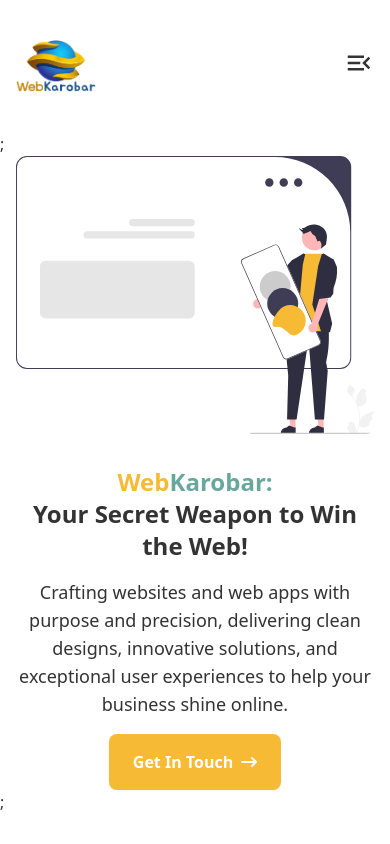
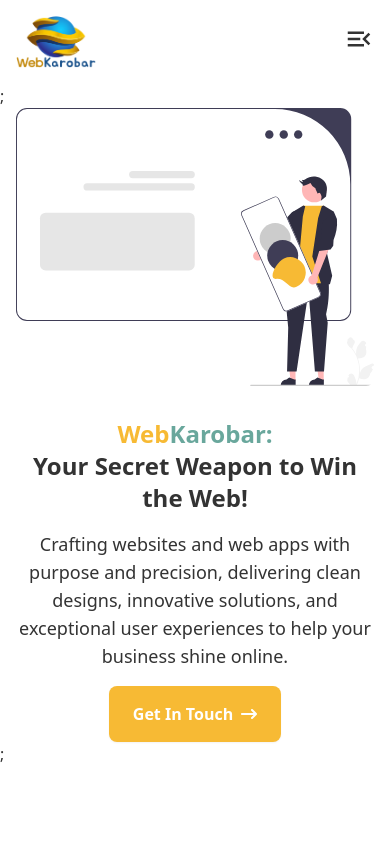
Before and after one commit to imnomee/WEB-KAROBAR, a React (Vite) app: page / in a window 390 px wide. Built offline with nearby package versions, Linux system fonts and the light colour scheme.

Commit message:
hero size

```diff
--- a/src/Hero.jsx
+++ b/src/Hero.jsx
@@ -68,7 +68,7 @@
                         <img
                             src={banner}
                             alt="Hero"
-                            className="rounded-lg scale-x-[-1] w-full mx-auto"
+                            className="w-full max-w-[400px] lg:max-w-full rounded-lg scale-x-[-1] mx-auto"
                         />
                     </motion.div>
                 </div>
--- a/src/Navbar.jsx
+++ b/src/Navbar.jsx
@@ -4,7 +4,7 @@
 const Navbar = () => {
     return (
         <nav>
-            <div className="container py-10 flex justify-between items-center">
+            <div className="container py-4 md:py-10 flex justify-between items-center">
                 {/* logo */}
                 <div>
                     <img src={logo} alt="Logo" className="w-20" />
```
